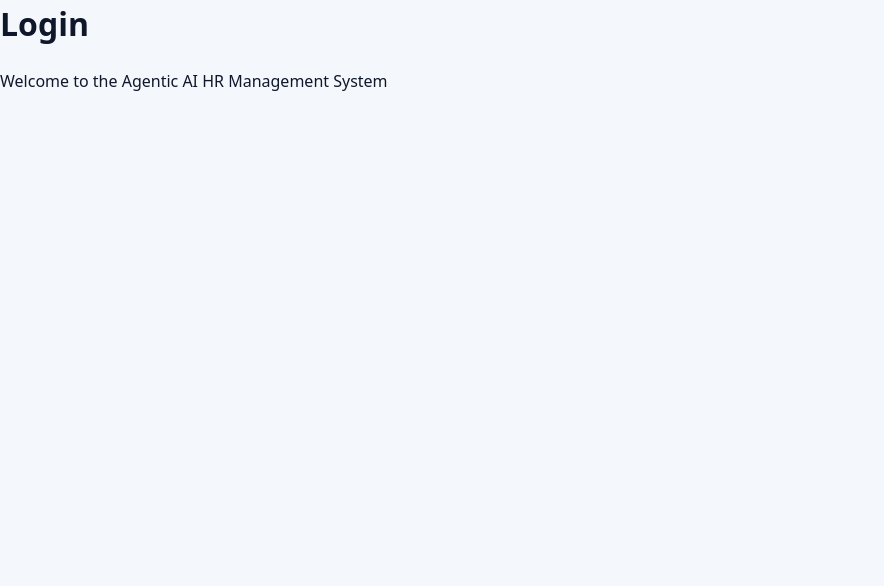
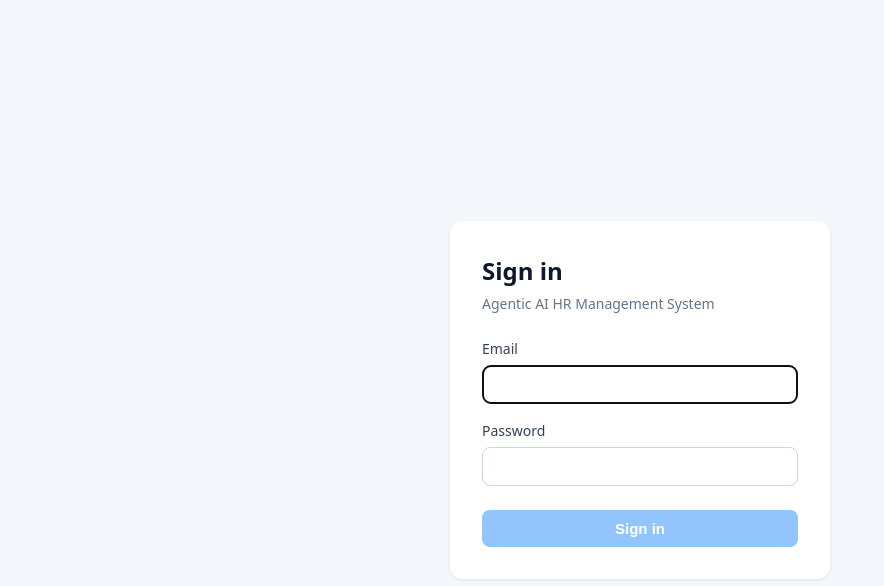
Before and after one commit to cwjq1996-bit/hr-nexus-ai, a React (Vite) app in the folder frontend/: page /login in a window 1280 px wide. Shown: the top 586 px of the page, without its empty margins (0-884 px from the left). Built offline with nearby package versions, Linux system fonts and the light colour scheme; no server answers.

Commit message:
feat: login page

```diff
--- a/frontend/src/pages/Login.tsx
+++ b/frontend/src/pages/Login.tsx
@@ -1,8 +1,186 @@
+import { useState } from "react";
+import type { FormEvent } from "react";
+import { Navigate, useLocation } from "react-router-dom";
+
+import { errorMessage } from "../api/client";
+import { useAuth } from "../auth/useAuth";
+
+// Only follow a redirect that stays inside this app.
+function redirectTarget(state: unknown): string {
+  if (typeof state === "object" && state !== null && "from" in state) {
+    const from = (state as { from: unknown }).from;
+    if (
+      typeof from === "string" &&
+      from.startsWith("/") &&
+      !from.startsWith("//") &&
+      from !== "/login"
+    ) {
+      return from;
+    }
+  }
+  return "/";
+}
+
+const inputStyle = {
+  width: "100%",
+  boxSizing: "border-box",
+  padding: "10px 12px",
+  fontSize: "15px",
+  border: "1px solid #cbd5e1",
+  borderRadius: "8px",
+  color: "#0f172a",
+  backgroundColor: "white",
+} as const;
+
+const labelStyle = {
+  display: "block",
+  fontSize: "14px",
+  fontWeight: 500,
+  color: "#334155",
+  marginBottom: "6px",
+} as const;
+
 function Login() {
+  const { user, sessionExpired, login } = useAuth();
+  const location = useLocation();
+  const [email, setEmail] = useState("");
+  const [password, setPassword] = useState("");
+  const [error, setError] = useState<string | null>(null);
+  const [submitting, setSubmitting] = useState(false);
+
+  // Already signed in, or just signed in: go where the user was heading.
+  if (user) return <Navigate to={redirectTarget(location.state)} replace />;
+
+  async function handleSubmit(event: FormEvent<HTMLFormElement>) {
+    event.preventDefault();
+    if (submitting) return;
+    setError(null);
+    setSubmitting(true);
+    try {
+      await login(email, password);
+      // Success sets the user, and the redirect above takes over.
+    } catch (caught) {
+      setError(errorMessage(caught));
+      setPassword("");
+      setSubmitting(false);
+    }
+  }
+
+  const canSubmit = email.trim() !== "" && password !== "" && !submitting;
+
   return (
-    <div>
-      <h1>Login</h1>
-      <p>Welcome to the Agentic AI HR Management System</p>
+    <div
+      style={{
+        minHeight: "100vh",
+        display: "flex",
+        alignItems: "center",
+        justifyContent: "center",
+        backgroundColor: "#f4f7fc",
+        padding: "24px",
+      }}
+    >
+      <form
+        onSubmit={handleSubmit}
+        style={{
+          width: "100%",
+          maxWidth: "380px",
+          backgroundColor: "white",
+          borderRadius: "12px",
+          boxShadow: "0 1px 3px rgba(15, 23, 42, 0.1)",
+          padding: "32px",
+          textAlign: "left",
+        }}
+      >
+        <h1 style={{ fontSize: "24px", margin: "0 0 4px", color: "#0f172a" }}>
+          Sign in
+        </h1>
+        <p style={{ fontSize: "14px", color: "#64748b", margin: "0 0 24px" }}>
+          Agentic AI HR Management System
+        </p>
+
+        {sessionExpired && !error ? (
+          <p
+            role="status"
+            style={{
+              fontSize: "14px",
+              color: "#92400e",
+              backgroundColor: "#fffbeb",
+              border: "1px solid #fde68a",
+              borderRadius: "8px",
+              padding: "10px 12px",
+              margin: "0 0 16px",
+            }}
+          >
+            Your session has ended. Please sign in again.
+          </p>
+        ) : null}
+
+        {error ? (
+          <p
+            role="alert"
+            style={{
+              fontSize: "14px",
+              color: "#b91c1c",
+              backgroundColor: "#fef2f2",
+              border: "1px solid #fecaca",
+              borderRadius: "8px",
+              padding: "10px 12px",
+              margin: "0 0 16px",
+            }}
+          >
+            {error}
+          </p>
+        ) : null}
+
+        <div style={{ marginBottom: "16px" }}>
+          <label htmlFor="login-email" style={labelStyle}>
+            Email
+          </label>
+          <input
+            id="login-email"
+            type="email"
+            autoComplete="username"
+            autoFocus
+            required
+            value={email}
+            onChange={(event) => setEmail(event.target.value)}
+            style={inputStyle}
+          />
+        </div>
+
+        <div style={{ marginBottom: "24px" }}>
+          <label htmlFor="login-password" style={labelStyle}>
+            Password
+          </label>
+          <input
+            id="login-password"
+            type="password"
+            autoComplete="current-password"
+            required
+            value={password}
+            onChange={(event) => setPassword(event.target.value)}
+            style={inputStyle}
+          />
+        </div>
+
+        <button
+          type="submit"
+          disabled={!canSubmit}
+          style={{
+            width: "100%",
+            padding: "10px 12px",
+            fontSize: "15px",
+            fontWeight: 600,
+            color: "white",
+            backgroundColor: canSubmit ? "#1d4ed8" : "#93c5fd",
+            border: "none",
+            borderRadius: "8px",
+            cursor: canSubmit ? "pointer" : "not-allowed",
+          }}
+        >
+          {submitting ? "Signing in…" : "Sign in"}
+        </button>
+      </form>
     </div>
   );
 }
```
